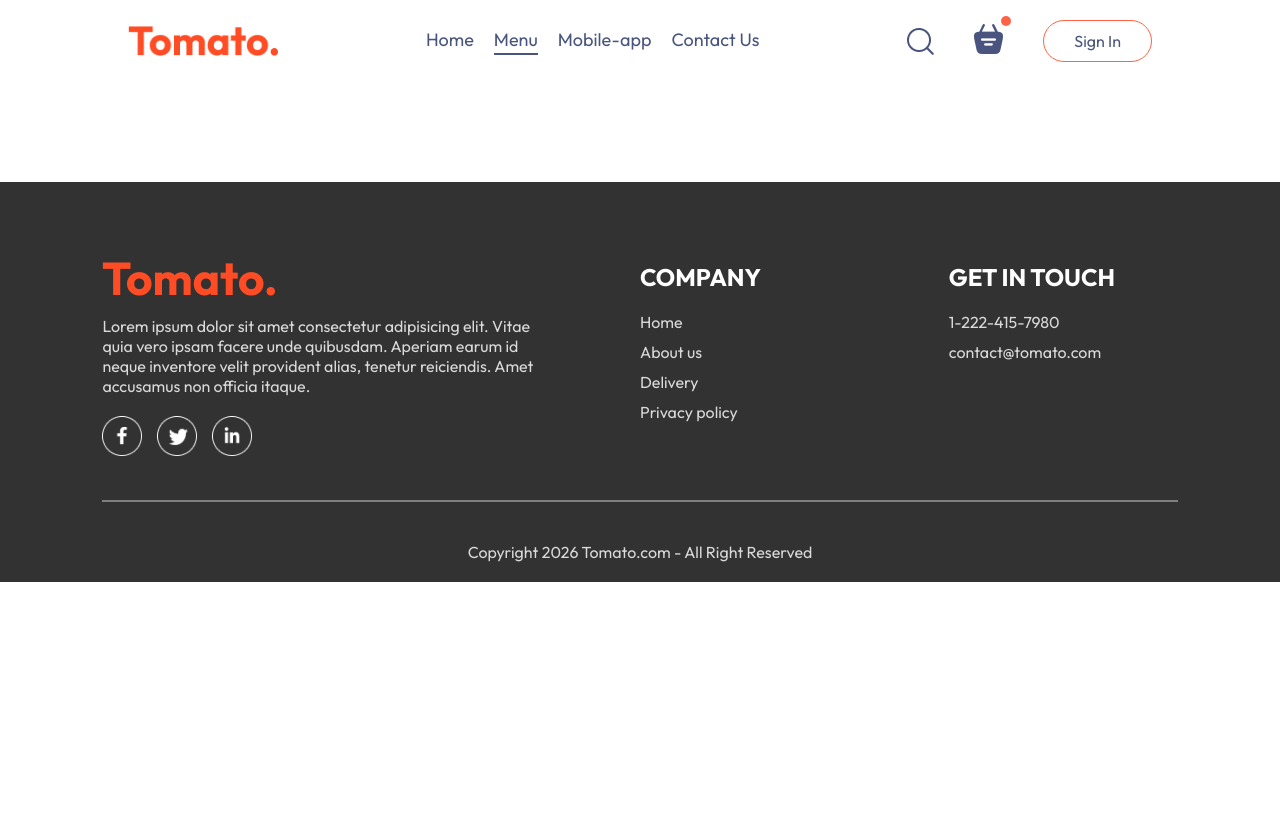
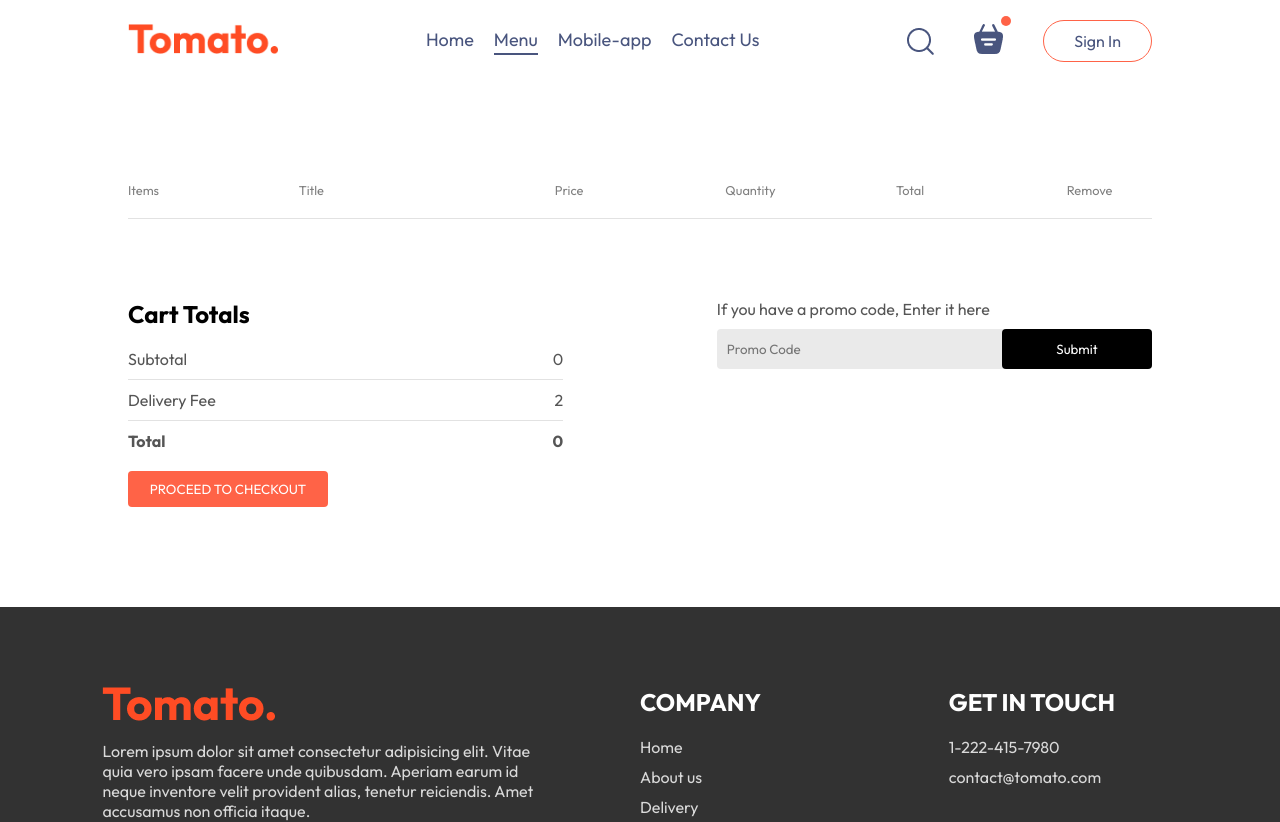
Before and after one commit to Muskan-076/Food-delivery-clone, a React (Vite) app in the folder frontend/: page /Cart in a window 1280 px wide. Shown: the top 822 px of the page. Before the commit the page ends 800 px from the top, so only its background shows below. Built offline with nearby package versions, Linux system fonts and the light colour scheme.

Commit message:
added cart functionality

```diff
--- a/frontend/src/components/Navbar/Navbar.jsx
+++ b/frontend/src/components/Navbar/Navbar.jsx
@@ -8,7 +8,7 @@
     const [menu, setMenu] = useState("Menu");
   return (
     <div className='navbar'>
-      <img src={assets.logo} alt="" className='logo' />
+      <Link to='/'><img src={assets.logo} alt="" className='logo' /></Link>
       <ul className="navbar-menu">
         <Link to='/' onClick={()=>setMenu("Home")} className={menu==="Home" ? "active":""} >Home</Link>
         <a href='#explore-menu' onClick={()=>setMenu("Menu")} className={menu==="Menu" ? "active": ""} >Menu</a>
@@ -20,7 +20,7 @@
       <div className='navbar-right'>
         <img src={assets.search_icon} alt="" />
         <div className='navbar-search-icon'>
-            <img src={assets.basket_icon} alt="" />
+            <Link to='/cart'><img src={assets.basket_icon} alt="" /></Link>
             <div className="dot"></div>
         </div>
         <button onClick={() => setShowLogin(true)}>Sign In</button>
--- a/frontend/src/pages/Cart/Cart.css
+++ b/frontend/src/pages/Cart/Cart.css
@@ -0,0 +1,84 @@
+.cart{
+    margin-top: 100px;
+}
+.cart-items-title{
+    display: grid;
+    grid-template-columns: 1fr 1.5fr 1fr 1fr 1fr 0.5fr;
+    align-items:start;
+    color: gray;
+    font-size: max(1vw, 12px);
+}
+.cart-items-item{
+    margin: 10px 0px;
+    color: black;
+}
+.cart-items-item img{
+    width: 50px;
+}
+.cart hr{
+   height: 1px;
+   background-color: #e2e2e2;
+   border: none;
+}
+.cart-items-item .cross{
+    cursor: pointer;
+}
+.cart-bottom{
+    margin-top: 80px;
+    display: flex;
+    justify-content: space-between;
+    gap: max(12vw, 20px);
+
+}
+.cart-total{
+    flex:1;
+    display: flex;
+    flex-direction: column;
+    gap: 20px;
+}
+.cart-total-details{
+    display: flex;
+    justify-content: space-between;
+    color: #555;
+}
+.cart-total hr{
+    margin: 10px 0px;
+
+}
+.cart-total button{
+    border: none;
+    padding: 10px;
+    border-radius: 4px;
+    background-color: tomato;
+    color: white;
+    width: max(15vw, 200px);
+    cursor: pointer;
+}
+.cart-promocode{
+    flex:1;
+}
+.cart-promocode p{
+    color: #555;
+}
+.cart-promocode-input{
+    margin-top: 10px;
+    display: flex;
+    justify-content: space-between;
+    align-items: center;
+    background-color: #eaeaea;
+    border-radius: 4px;
+}
+.cart-promocode-input input{
+    border: none;
+    outline: none;
+    padding-left: 10px;
+    background: transparent;
+}
+.cart-promocode-input button{
+    width: max(10vw, 150px);
+    padding: 12px 5px;
+    background-color: black;
+    border: none;
+    color: white;
+    border-radius: 4px;
+}
--- a/frontend/src/pages/Cart/Cart.jsx
+++ b/frontend/src/pages/Cart/Cart.jsx
@@ -1,9 +1,76 @@
-import React from 'react'
+import React, { useContext } from 'react'
 import './Cart.css'
+import { StoreContext } from '../../context/StoreContext';
 
 const Cart = () => {
+
+  const { cartItems, food_list, removeFromCart } = useContext(StoreContext);
   return (
-    <div>
+    <div className='cart'>
+      <div className="cart-items">
+        <div className="cart-items-title">
+          <p>Items</p>
+          <p>Title</p>
+          <p>Price</p>
+          <p>Quantity</p>
+          <p>Total</p>
+          <p>Remove</p>
+        </div>
+        <br />
+        <hr />
+        {food_list.map((item, index) => {
+          if (cartItems[item._id] > 0) {
+            return (
+              <div>
+                <div className="cart-items-title cart-items-item" >
+                  <img src={item.image} alt="" />
+                  <p>{item.name}</p>
+                  <p>${item.price}</p>
+                  <p>{cartItems[item._id]}</p>
+                  <p>${item.price * cartItems[item._id]}</p>
+                  <p onClick={()=> removeFromCart(item._id)} className='cross'>x</p>
+                </div>
+                <hr />
+              </div>
+            )
+          }
+
+        })}
+      <div className="cart-bottom">
+        <div className="cart-total">
+          <h2>Cart Totals</h2>
+          <div>
+            <div className="cart-total-details">
+                <p>Subtotal</p>
+                <p>{0}</p>
+            </div>
+            <hr />
+
+            <div className="cart-total-details">
+              <p>Delivery Fee</p>
+              <p>{2}</p>
+            </div>
+            <hr />
+
+            <div className="cart-total-details">
+              <b>Total</b>
+              <b>{0}</b>
+            </div>
+
+          </div>
+          <button>PROCEED TO CHECKOUT</button>
+        </div>
+        <div className="cart-promocode">
+          <div>
+            <p>If you have a promo code, Enter it here</p>
+            <div className="cart-promocode-input">
+              <input type="text" placeholder="Promo Code" />
+              <button>Submit</button>
+            </div>
+          </div>
+        </div>
+      </div>
+      </div>
 
     </div>
   )
```
